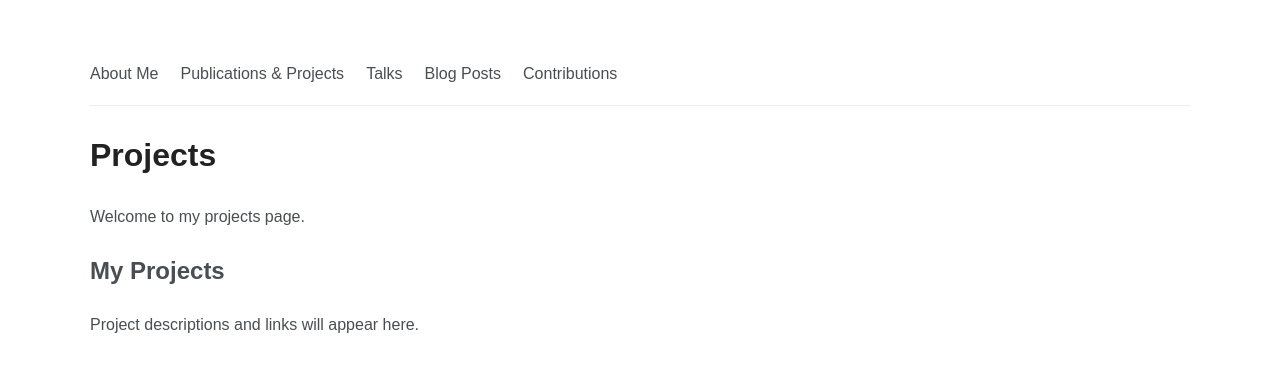
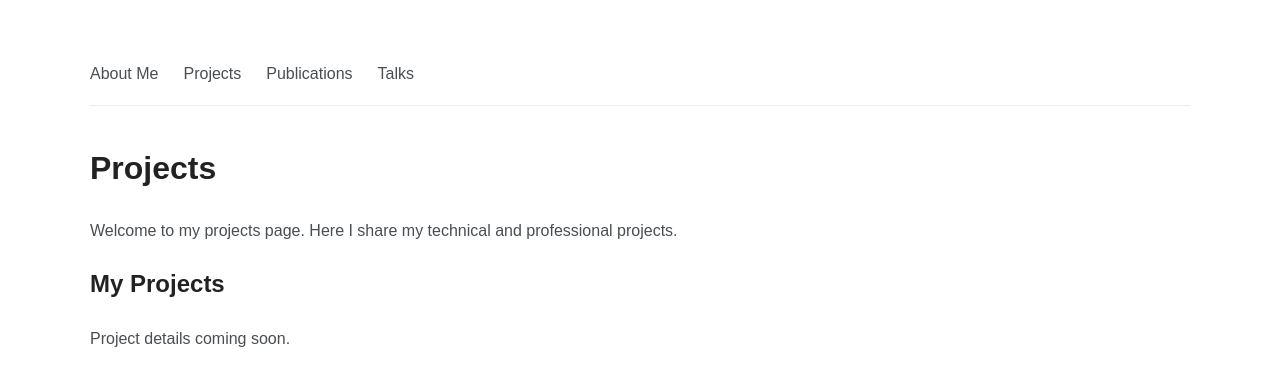
Before and after one commit to MahdaviCrypt/mahdavicrypt.github.io, a plain HTML site: page projects.html in a window 1280 px wide. Drawn offline with Linux system fonts and the light colour scheme.

Commit message:
Update projects.html

```diff
--- a/projects.html
+++ b/projects.html
@@ -5,6 +5,7 @@
 <meta charset="UTF-8">
 <meta name="viewport" content="width=device-width, initial-scale=1">
 <title>Projects | Mahdavi</title>
+
 <style>
 body {
     font-family: Arial, sans-serif;
@@ -15,39 +16,50 @@ body {
     background: white;
     line-height: 1.7;
 }
+
 nav {
     display: flex;
     flex-wrap: wrap;
-    gap: 22px;
+    gap: 25px;
     border-bottom: 1px solid #eee;
     padding-bottom: 18px;
+    margin-bottom: 35px;
 }
+
 nav a {
     color: #494e52;
     text-decoration: none;
 }
+
 nav a:hover {
     color: #52adc8;
 }
-h1 { color: #222; }
+
+h1, h2 {
+    color: #222;
+}
 </style>
 </head>
+
 <body>
 
 <nav>
     <a href="index.html">About Me</a>
-    <a href="publications.html">Publications & Projects</a>
+    <a href="projects.html">Projects</a>
+    <a href="publications.html">Publications</a>
     <a href="talks.html">Talks</a>
-    <a href="blog.html">Blog Posts</a>
-    <a href="contributions.html">Contributions</a>
 </nav>
 
 <h1>Projects</h1>
 
-<p>Welcome to my projects page.</p>
+<p>
+Welcome to my projects page.
+Here I share my technical and professional projects.
+</p>
 
 <h2>My Projects</h2>
-<p>Project descriptions and links will appear here.</p>
+
+<p>Project details coming soon.</p>
 
 </body>
 </html>
```
